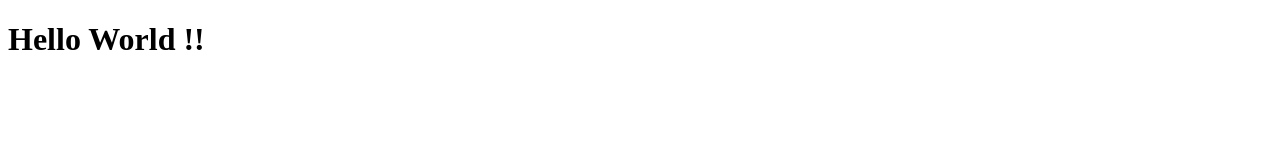
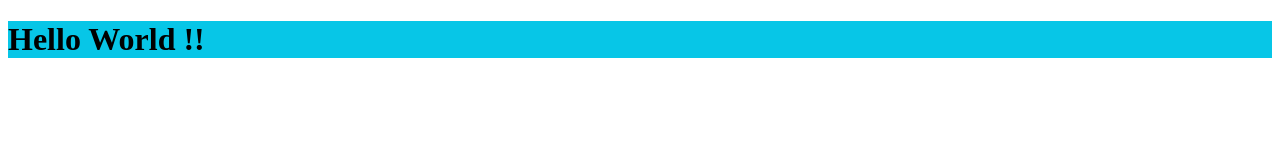
Before and after one commit to VighneshG28/Practical, a plain HTML site: page index.html in a window 1280 px wide. Drawn offline with Linux system fonts and the light colour scheme.

Commit message:
index.html updated and index.css added

```diff
--- /dev/null
+++ b/index.css
@@ -0,0 +1,3 @@
+h1{
+    background: #07c6e7;
+}
--- a/index.html
+++ b/index.html
@@ -4,6 +4,7 @@
     <meta charset="UTF-8">
     <meta name="viewport" content="width=device-width, initial-scale=1.0">
     <title>Document</title>
+    <link rel="stylesheet" href="index.css">
 </head>
 <body>
     <h1>Hello World !!</h1>
```
